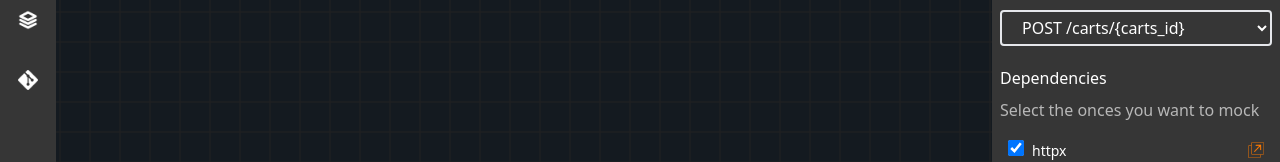
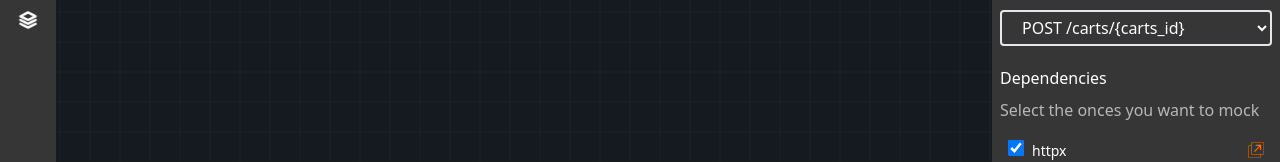
Before and after one commit to lordbakyarou/momentumsh, a React (Vite) app: page / in a window 1280 px wide. Shown: the part 198-360 px from the top of the page. Built offline with nearby package versions, Linux system fonts and the light colour scheme.

Commit message:
app created

```diff
--- a/src/@components/sidebar/Sidebar.jsx
+++ b/src/@components/sidebar/Sidebar.jsx
@@ -4,7 +4,7 @@ import SidebarIcons from "./SidebarIcons";
 //Icons
 import hamburger from "../../assets/Hamburger.png";
 import frame from "../../assets/Frame.png";
-import git from "../../assets/Git.png";
+// import git from "../../assets/Git.png";
 import stack from "../../assets/Stack.png";
 
 //User Profile
@@ -19,7 +19,7 @@ const Sidebar = () => {
         <SidebarIcons icon={hamburger} />
         <SidebarIcons icon={frame} />
         <SidebarIcons icon={stack} />
-        <SidebarIcons icon={git} />
+        {/* <SidebarIcons icon={git} /> */}
       </div>
 
       <div className="mt-auto flex justify-center pb-4">
```
